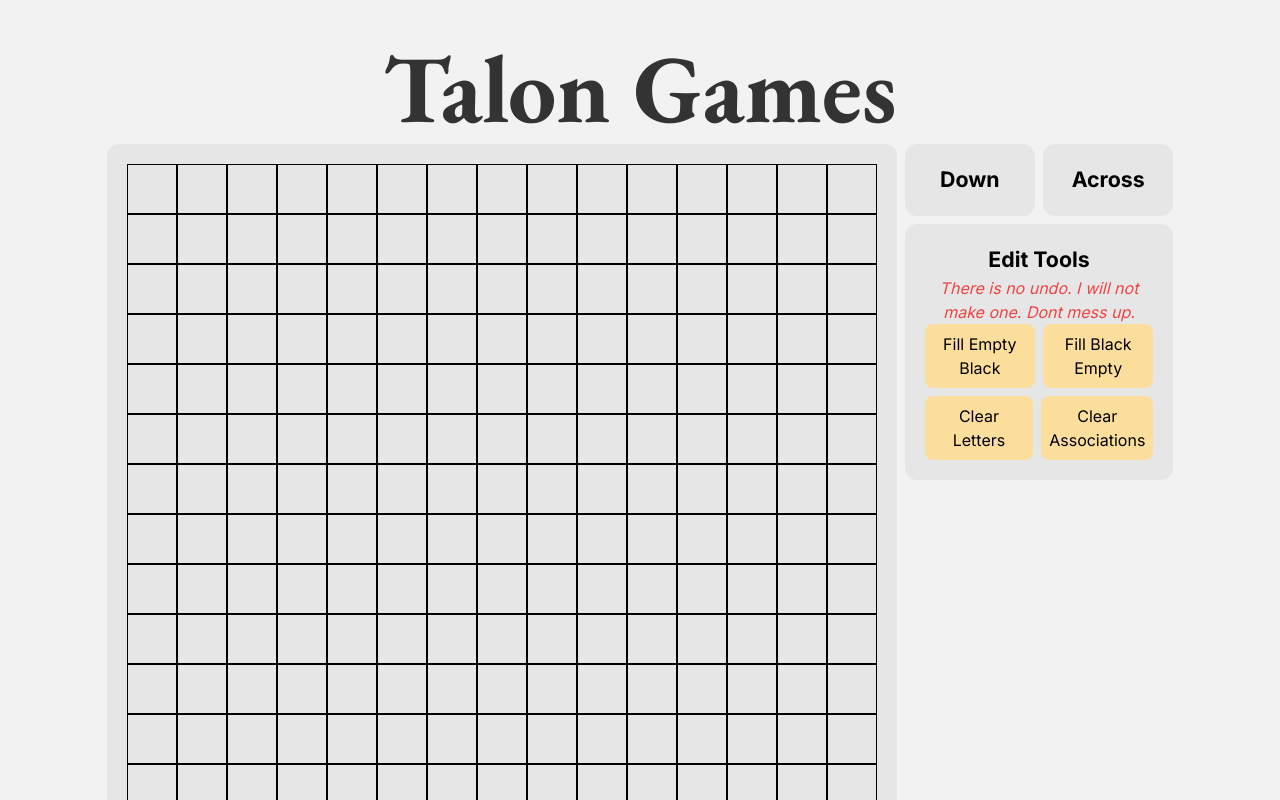
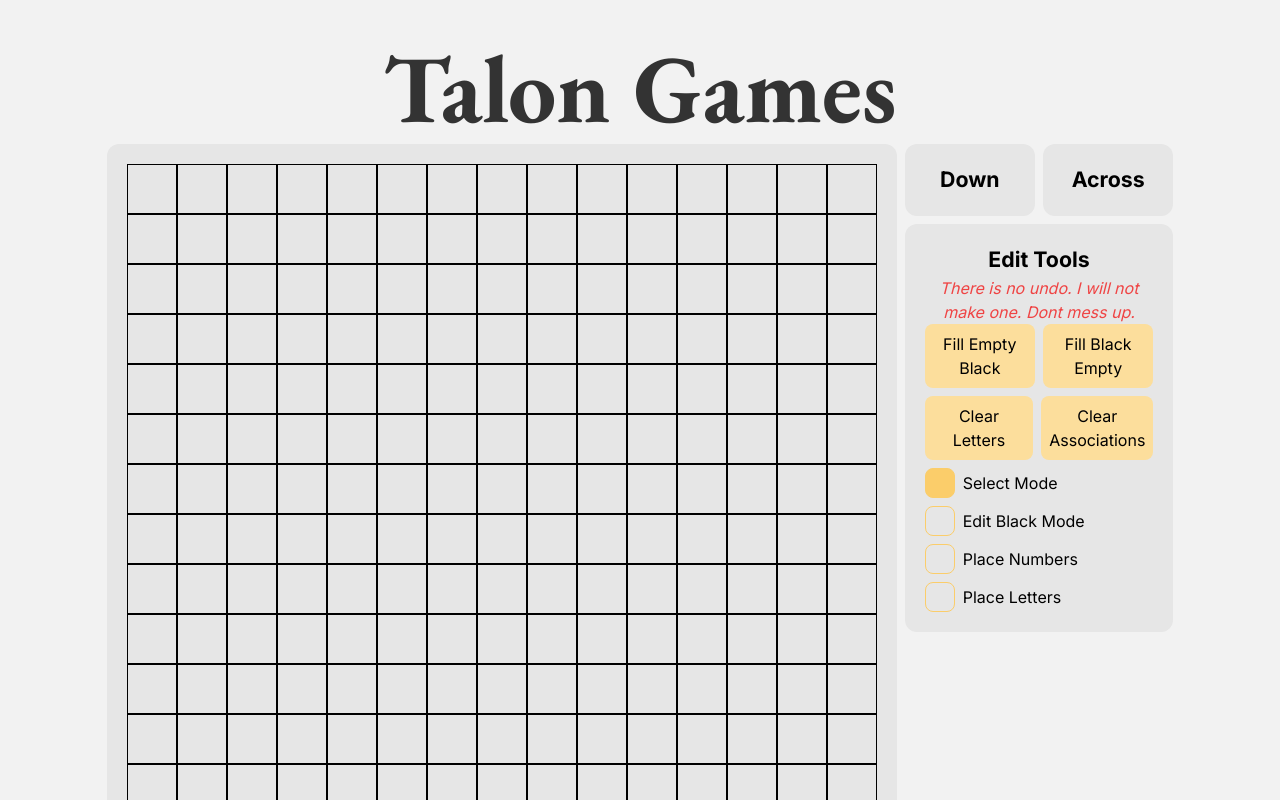
Before and after one commit to Talon-Games/talon-games, a Next.js app: page /games/crossword in a window 1280 px wide. Shown: the top 800 px of the page. Built offline with nearby package versions, Linux system fonts and the light colour scheme.

Commit message:
edit black

```diff
--- a/app/games/crossword/page.tsx
+++ b/app/games/crossword/page.tsx
@@ -19,6 +19,9 @@
   const [highlightMode, setHighlightMode] = useState<
     "down" | "across" | "both"
   >("both");
+  const [editMode, setEditMode] = useState<
+    "select" | "editBlack" | "placeNumbers" | "placeLetters"
+  >("select");
 
   useEffect(() => {
     let table: CrossWordBoxData[][] = [];
@@ -161,6 +164,50 @@
     setData(tempData);
   };
 
+  const editModeSelector = (
+    mode: "select" | "editBlack" | "placeNumbers" | "placeLetters",
+  ) => {
+    setEditMode(mode);
+  };
+
+  const toggleBlack = (x: number, y: number) => {
+    if (data == null) {
+      return;
+    }
+
+    let tempData = data.map((row) => row.map((box) => ({ ...box })));
+
+    if (
+      tempData[y][x].letter != "" ||
+      tempData[y][x].number != undefined ||
+      tempData[y][x].next != undefined
+    ) {
+      return;
+    }
+
+    if (tempData[y][x].state == "black") {
+      tempData[y][x].state = "normal";
+    } else {
+      tempData[y][x].state = "black";
+    }
+
+    setData(tempData);
+  };
+
+  const takeAction = (x: number, y: number) => {
+    if (mode == "play") {
+      highlight(x, y);
+    } else {
+      if (editMode == "select") {
+        highlight(x, y);
+      } else if (editMode == "editBlack") {
+        toggleBlack(x, y);
+      } else if (editMode == "placeNumbers") {
+      } else if (editMode == "placeLetters") {
+      }
+    }
+  };
+
   return (
     <main className="py-2">
       <section className="flex justify-center gap-2">
@@ -170,7 +217,7 @@
               {row.map((box: CrossWordBoxData, x) => (
                 <div
                   key={x}
-                  onClick={() => highlight(x, y)}
+                  onClick={() => takeAction(x, y)}
                   className={`w-[50px] h-[50px] border border-black cursor-pointer ${
                     box.state == "highlighted" ? "border-secondary-500" : null
                   } ${
@@ -231,6 +278,52 @@
                   Clear Associations
                 </button>
               </div>
+              <div className="flex flex-col gap-2 mt-2">
+                <div
+                  className="flex gap-2 items-center cursor-pointer"
+                  onClick={() => editModeSelector("select")}
+                >
+                  <div
+                    className={`w-[30px] h-[30px] rounded-lg border border-secondary-300 ${
+                      editMode == "select" ? "bg-secondary-300" : null
+                    } hover:bg-secondary-200 transition-all duration-200 ease-in-out`}
+                  ></div>
+                  <p>Select Mode</p>
+                </div>
+                <div
+                  className="flex gap-2 items-center cursor-pointer"
+                  onClick={() => editModeSelector("editBlack")}
+                >
+                  <div
+                    className={`w-[30px] h-[30px] rounded-lg border border-secondary-300 ${
+                      editMode == "editBlack" ? "bg-secondary-300" : null
+                    } hover:bg-secondary-200 transition-all duration-200 ease-in-out`}
+                  ></div>
+                  <p>Edit Black Mode</p>
+                </div>
+                <div
+                  className="flex gap-2 items-center cursor-pointer"
+                  onClick={() => editModeSelector("placeNumbers")}
+                >
+                  <div
+                    className={`w-[30px] h-[30px] rounded-lg border border-secondary-300 ${
+                      editMode == "placeNumbers" ? "bg-secondary-300" : null
+                    } hover:bg-secondary-200 transition-all duration-200 ease-in-out`}
+                  ></div>
+                  <p>Place Numbers</p>
+                </div>
+                <div
+                  className="flex gap-2 items-center cursor-pointer"
+                  onClick={() => editModeSelector("placeLetters")}
+                >
+                  <div
+                    className={`w-[30px] h-[30px] rounded-lg border border-secondary-300 ${
+                      editMode == "placeLetters" ? "bg-secondary-300" : null
+                    } hover:bg-secondary-200 transition-all duration-200 ease-in-out`}
+                  ></div>
+                  <p>Place Letters</p>
+                </div>
+              </div>
             </section>
           ) : null}
         </section>
```
